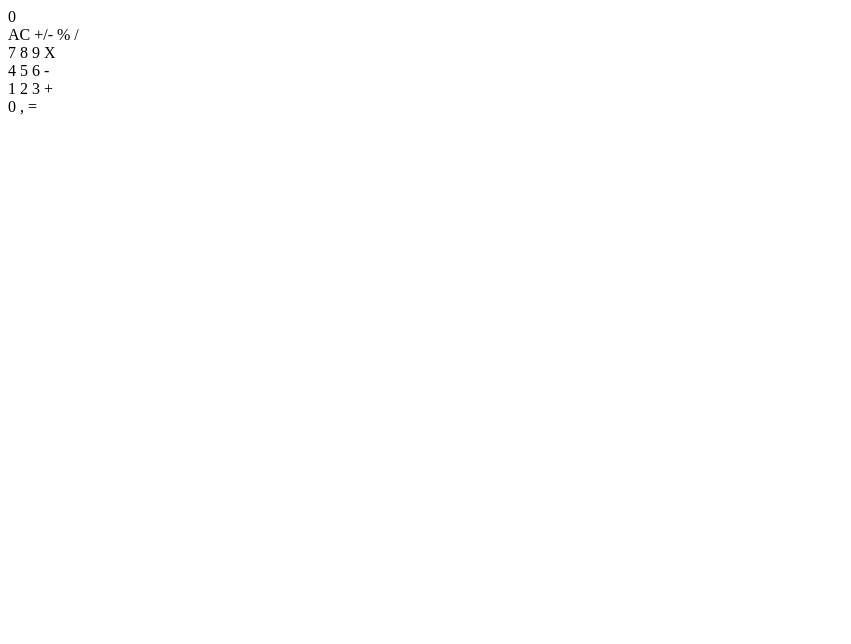
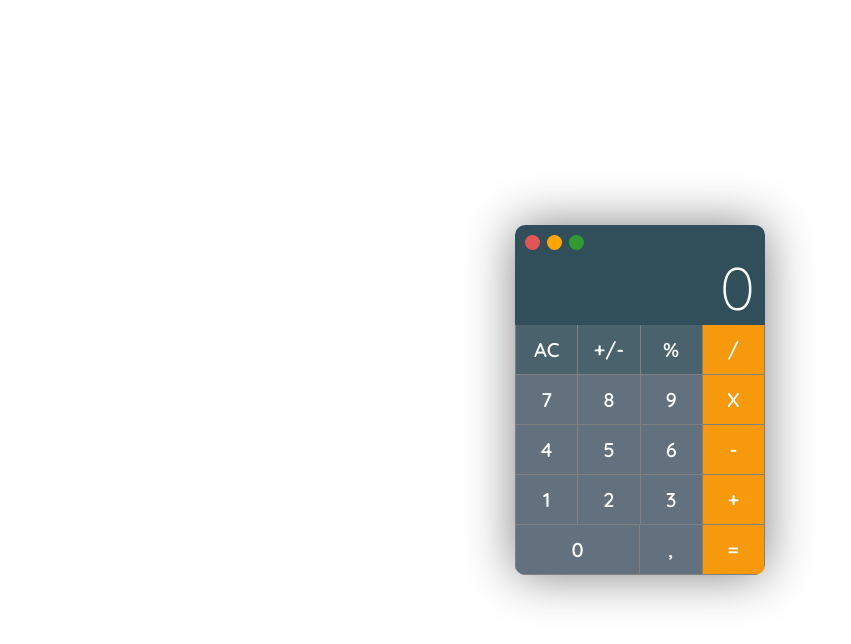
Before and after one commit to celalcok/celalcok-simple-calculator-with-html-and-css, a plain HTML site: page index.html in a window 1280 px wide. Shown: the whole page, without its empty margins (0-851 px from the left). Drawn offline with Linux system fonts and the light colour scheme; a web font is replaced by a local one.

Commit message:
style.css was completed  and some changes was made in index.html

```diff
--- a/index.html
+++ b/index.html
@@ -4,47 +4,48 @@
     <meta charset="UTF-8">
     <meta http-equiv="X-UA-Compatible" content="IE=edge">
     <meta name="viewport" content="width=device-width, initial-scale=1.0">
+    <link rel="stylesheet" href="style.css">
     <title>Simple Calculator</title>
 </head>
 <body>
-    <div class="calc-conatainer">
+    <div class="calc-container">
         <div class="window-buttons">
-            <span class="close-button"></span>
-            <span class="min-button"></span>
-            <span class="max-button"></span>
+            <span title="Close" class="button-close"></span>
+            <span title="Min" class="button-min"></span>
+            <span title ="Max"class="button-max"></span>
         </div>
         <div class="calc-screen">
             0
         </div>
         <div class="calc-keys">
             <div class="keys-row">
-                <span class="key">AC</span>
-                <span class="key">+/-</span>
-                <span class="key">%</span>
-                <span class="key">/</span>
+                <span class="key key-operator-top">AC</span>
+                <span class="key key-operator-top">+/-</span>
+                <span class="key key-operator-top">%</span>
+                <span class="key key-operator-right">/</span>
             </div>
             <div class="keys-row">
                 <span class="key">7</span>
                 <span class="key">8</span>
                 <span class="key">9</span>
-                <span class="key">X</span>
+                <span class="key key-operator-right">X</span>
             </div>
             <div class="keys-row">
                 <span class="key">4</span>
                 <span class="key">5</span>
                 <span class="key">6</span>
-                <span class="key">-</span>
+                <span class="key key-operator-right">-</span>
             </div>
             <div class="keys-row">
                 <span class="key">1</span>
                 <span class="key">2</span>
                 <span class="key">3</span>
-                <span class="key">+</span>
+                <span class="key key-operator-right">+</span>
             </div>
             <div class="keys-row">
                 <span class="key">0</span>
                 <span class="key">,</span>
-                <span class="key">=</span>
+                <span class="key key-operator-right">=</span>
             </div>
         </div>
     </div>
--- a/style.css
+++ b/style.css
@@ -0,0 +1,134 @@
+@import url('https://fonts.googleapis.com/css2?family=Electrolize&family=Montserrat+Alternates:wght@100;200;300;400;500;600&family=Oswald:wght@200;300;400;500;600;700&family=Poppins:wght@100;200;300;400;500;600&family=Quicksand:wght@300;400;500;600;700&family=Raleway:wght@200;300;400;500;600;700;800&display=swap');
+
+:root{
+    --color-key-number:#63717e;
+    --color-key-number-active:#63717e91;
+    --color-key-operator-right:#f6990d;
+    --color-key-operator-right-active:#ca7c07;
+    --color-key-operator-top:#49626b;
+    --color-key-operator-top-active:#49626bc2;
+    --color-screen:#304f5b;
+    --color-button-close:rgb(226, 85, 85);
+    --color-button-max:rgb(48, 155, 48);
+    --color-button-min:orange;
+    --color-text:white;
+    --color-text-buttons:black;
+
+}
+*{
+    margin: 0;
+    padding: 0;
+    box-sizing: border-box;
+}
+body{
+    position: relative;
+    width: 100%;
+    height: 100vh;
+    display: flex;
+    justify-content: center;
+    align-items: center;
+    color: var(--color-text);
+    font-family: 'Quicksand', sans-serif;
+    font-weight: 200;
+}
+.calc-container{
+    display:flex;
+    flex-direction: column;
+    justify-content: space-between;
+    align-items: center;
+    width: auto;
+    height: auto;
+    border-radius: 10px;
+    overflow: hidden;
+    box-shadow: 0 0 50px gray;
+
+}
+.calc-container:hover {
+    box-shadow: 0 0 150px gray;
+
+}
+
+.window-buttons{
+    width: 100%;
+    height: auto;
+    background-color: var(--color-screen);
+    display: flex;
+    justify-content: flex-start;
+    align-items: center;
+    column-gap: 7px;
+    color: var(--color-text-buttons);
+}
+.window-buttons span{
+    width: 15px;
+    height: 15px;
+    border-radius: 15px;
+    text-align: center;
+    font-size: 12px;
+    cursor: pointer;
+}
+.button-close{
+    background-color: var(--color-button-close);
+}
+.button-min{
+    background-color: var(--color-button-min);
+
+}
+.button-max{
+    background-color: var(--color-button-max);
+}
+
+.window-buttons{
+    padding: 10px;
+    padding-bottom: 0;
+}
+.calc-screen{
+    width: 250px;
+    background-color: var(--color-screen);
+    font-size: 60px;
+    text-align: right;
+    padding: 0 10px;
+
+}
+.calc-keys{
+    display: flex;
+    width: 100%;
+    flex-direction: column;
+    justify-content: space-between;
+    font-weight: 600;
+    font-size: 20px;
+}
+.keys-row{
+    display: flex;
+    flex-direction: row;
+    height: 50px;
+    border-right: 1px solid gray;
+}
+.keys-row:nth-of-type(5) span:nth-of-type(1){
+    flex:2;
+}
+.key{
+    display: flex;
+    justify-content: center;
+    align-items: center;
+    flex: 1;
+    background-color: var(--color-key-number);
+    border-left: 1px solid gray;
+    border-bottom: 1px solid gray;
+    cursor: pointer;
+}
+.key:active{
+    background-color: var(--color-key-number-active);
+}
+.key-operator-right{
+    background-color: var(--color-key-operator-right);
+}
+.key-operator-right:active{
+    background-color: var(--color-key-operator-right-active);
+}
+
+.key-operator-top{
+    background-color: var(--color-key-operator-top);
+}
+.key-operator-top:active{
+    background-color: var(--color-key-operator-top-active);
+}
```
